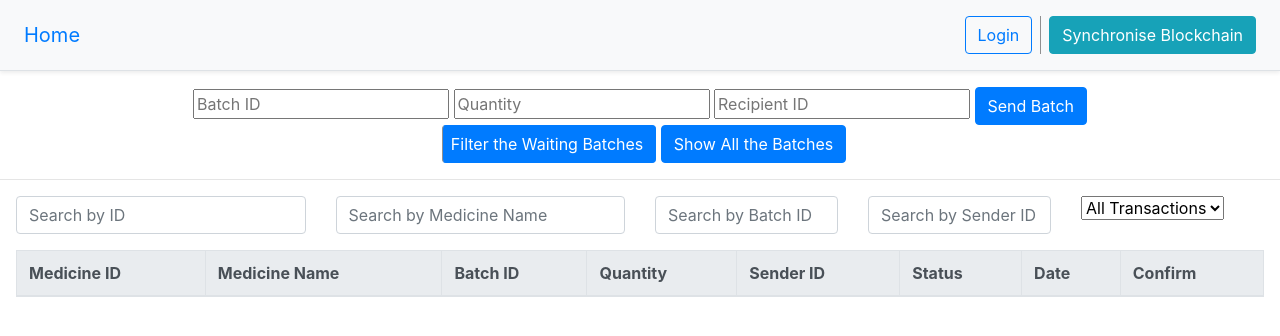
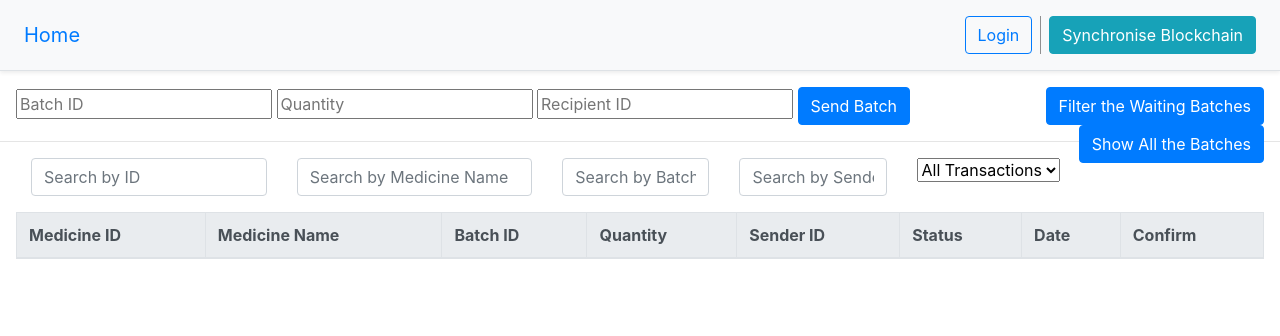
Before and after one commit to joachimdorel/Medical-Blockchain, a Flask app: template app/templates/user_transactions.html in a window 1280 px wide. Shown: the top 336 px of the page. Run offline with Flask 2, Linux system fonts and the light colour scheme; the template is opened without the code that fills it, so the values that code supplies are empty; parts of the project's set-up code (start-up, migrations or seed data) failed here and were passed over; some libraries are stand-ins or nearby versions.

Commit message:
Updated some functions.

```diff
--- a/app/templates/actor.html
+++ b/app/templates/actor.html
@@ -43,7 +43,9 @@
               </div>
             </div>
           </div>
+          <!--
           <button class="btn btn-info" onclick="editActor()">Edit</button>
+          -->
         </div>
       </div>
     </div>
--- a/app/templates/batch.html
+++ b/app/templates/batch.html
@@ -33,8 +33,8 @@
    <tbody id="myTable">
      {% for transaction in transactions %}
          <tr>
-           <td>{{ transaction.sender_id }}</td>
-           <td>{{ transaction.recipient_id }}</td>
+           <td name="sender_id"><a href="{{ url_for('actorID', actor_id = transaction.sender_id) }}">{{ transaction.sender_id }}</a></td>
+           <td><a href="{{ url_for('actorID', actor_id = transaction.recipient_id) }}">{{ transaction.recipient_id }}</a></td>
            <td name="batch_id"><a href="{{ url_for('batch', batch_id=transaction.batch_id) }}">{{ transaction.batch_id }}</a></td>
            <td>{{ transaction.quantity }}</td>
            <td>{{ transaction.status }}</td>
--- a/app/templates/index.html
+++ b/app/templates/index.html
@@ -64,11 +64,11 @@
 	            <td name="batch_quantity">{{ transaction.quantity }}</td>
 							{% if transaction.sender_id == transaction.recipient_id %}
 							<td>Batch created</td>
-							<td>{{ transaction.recipient_id }}</td>
+							<td><a href="{{ url_for('actorID', actor_id = transaction.recipient_id) }}">{{ transaction.recipient_id }}</a></td>
 							<td>{{ transaction.status }}</td>
 							{% else %}
-							<td name="sender_id">{{ transaction.sender_id }}</td>
-							<td>{{ transaction.recipient_id }}</td>
+							<td name="sender_id"><a href="{{ url_for('actorID', actor_id = transaction.sender_id) }}">{{ transaction.sender_id }}</a></td>
+							<td><a href="{{ url_for('actorID', actor_id = transaction.recipient_id) }}">{{ transaction.recipient_id }}</a></td>
 							<td>{{ transaction.status }}</td>
 							{% endif %}
 	            <td>{{ readable_time(transaction.timestamp) }}</td>
--- a/app/templates/user_transactions.html
+++ b/app/templates/user_transactions.html
@@ -3,8 +3,8 @@
 
 {% block content %}
 
-<div class="pt-3 text-center">
-  <div class="container">
+<div class="pt-3 pl-3">
+  <div class="">
     <tr>
     <form class="form-horizontal top-form" method="POST" action="{{ url_for('send_batch') }}">
         <td><input type="number" id="batch_id" name="batch_id" placeholder="Batch ID"></td>
@@ -12,8 +12,8 @@
         <td><input type="number" id="recipient_id" name="recipient_id" placeholder="Recipient ID"></td>
         <td><input class="btn btn-primary" role="button" type="submit" value="Send Batch"></td>
     </form>
-    <td><button class="btn btn-primary separator_left ml-2 pl-2" role="button" onclick="filterWaitingBatch()">Filter the Waiting Batches</button></td>
-    <td><button class="btn btn-primary" role="button" onclick="showAllBatches()">Show All the Batches</button></td>
+    <td><button class="btn btn-primary float-right mr-3" role="button" onclick="filterWaitingBatch()">Filter the Waiting Batches</button></td>
+    <td><button class="btn btn-primary float-right mr-3" role="button" onclick="showAllBatches()">Show All the Batches</button></td>
   </tr>
   </div>
 </div>
--- a/run_app.py
+++ b/run_app.py
@@ -21,6 +21,8 @@ if __name__ == '__main__':
     parser = ArgumentParser()
     SECRET_KEY = os.environ.get('SECRET_KEY') or 'you-will-never-guess'
     parser.add_argument('-p', '--port', type=int, default=5000)
+    parser.add_argument('-n', '--node', type=int, default=8000)
     args = parser.parse_args()
     port = args.port
+    node = args.node
     app.run(host='127.0.0.1', port=port, debug=True)
```
Also changed, not shown: app/routes.py (+17 -2 lines), app.db.
